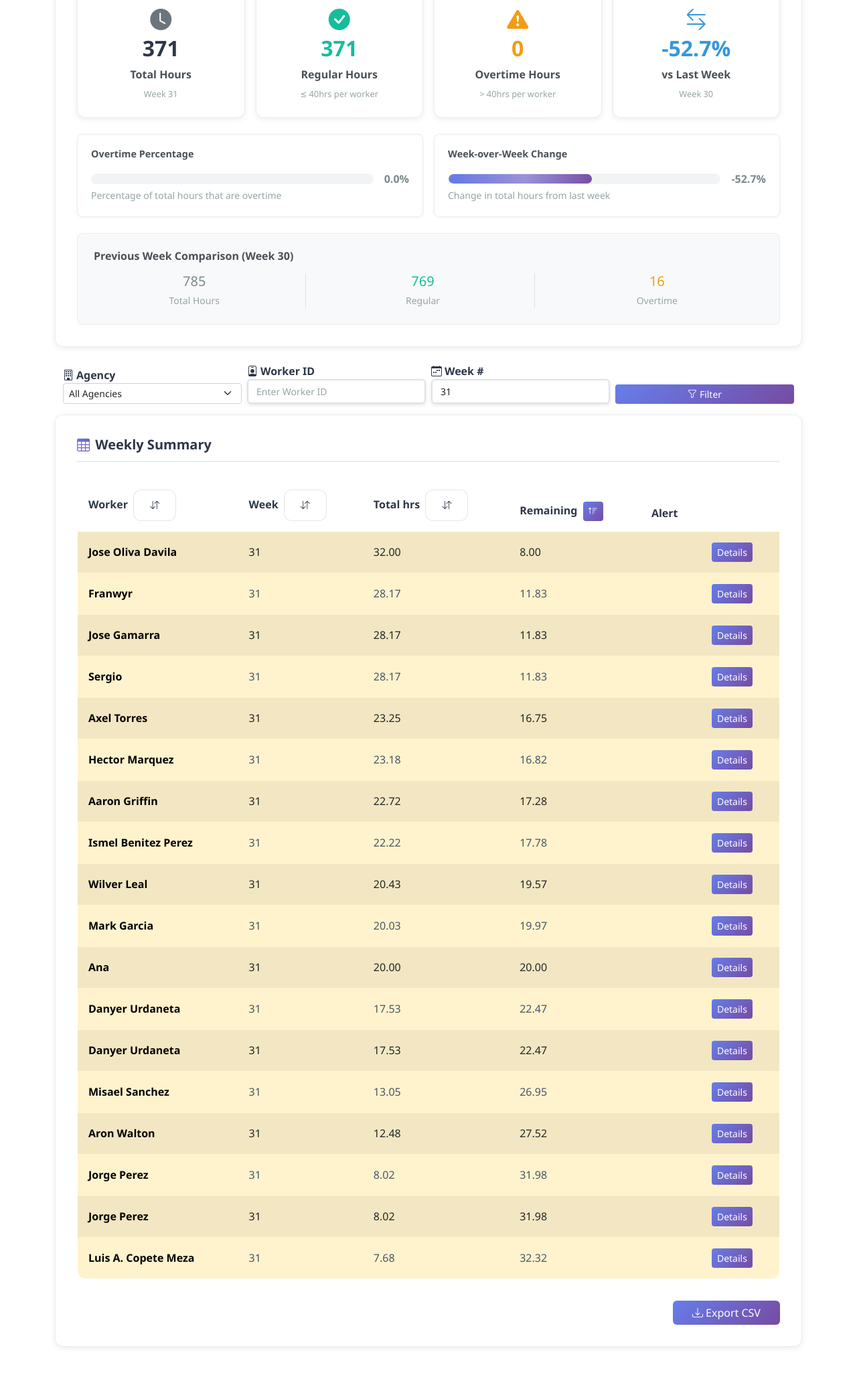
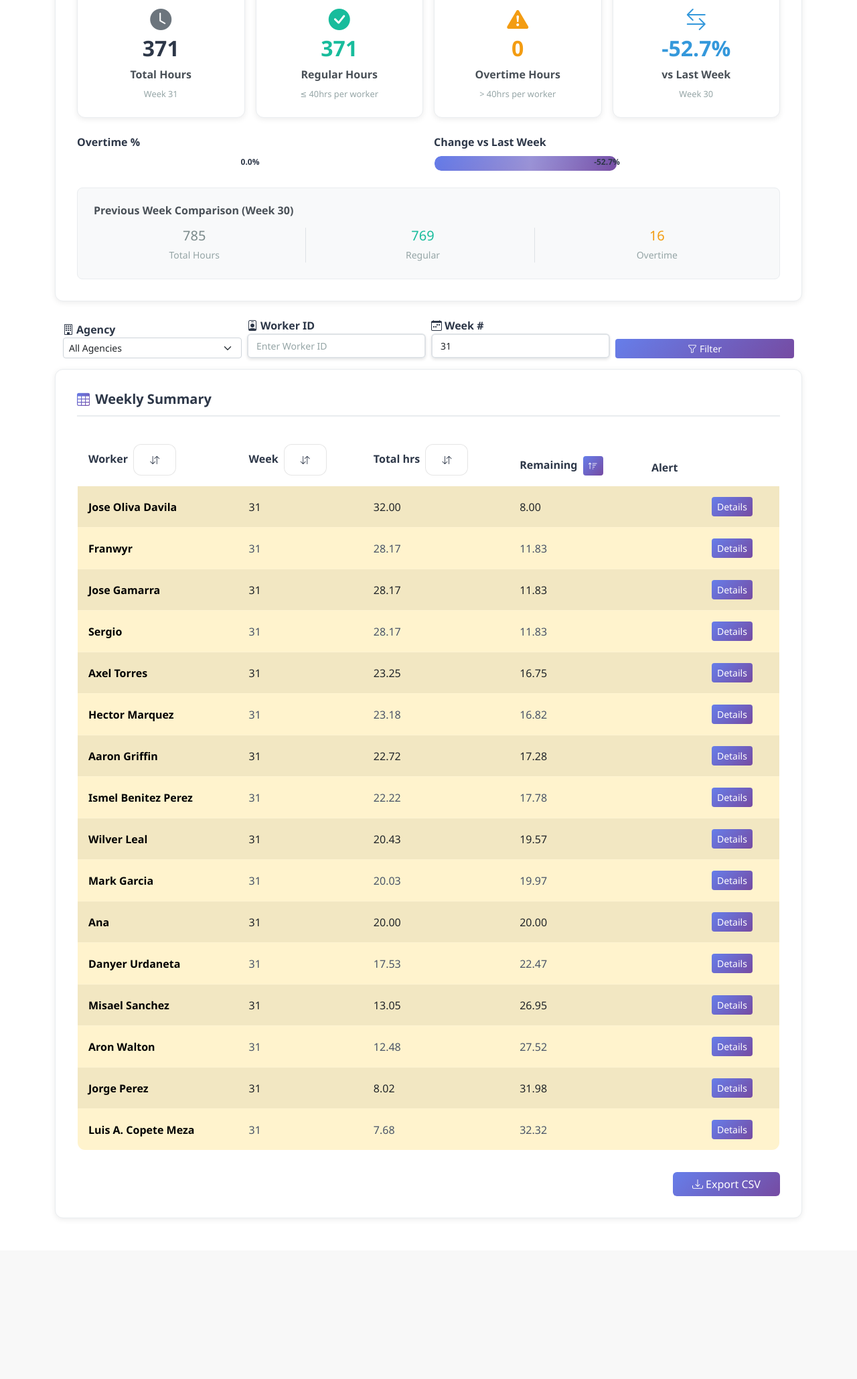
Before and after one commit to yassinebouassriaexternal-ship-it/warehouse_tracker, a Flask app: page / in a window 1280 px wide. Shown: the part 387-2446 px from the top of the page at 67% size. After the commit the page ends 2206 px from the top, so only its background shows below. Run offline with Flask 3, Linux system fonts and the light colour scheme; some libraries are stand-ins or nearby versions.

Commit message:
Update dashboard, utils, and database - backup created on 2025-08-01

```diff
--- a/app/routes/dashboard.py
+++ b/app/routes/dashboard.py
@@ -98,9 +98,9 @@
 
     # Process the timesheet data
     processed_df, summary_full = process_timesheet(df.copy())
-    # Ensure summary has 'Agency' column for filtering
-    if 'Agency' in df.columns and 'Agency' not in summary_full.columns:
-        summary_full = summary_full.merge(df[['worker_id', 'Agency']].drop_duplicates(), on='worker_id', how='left')
+    # Remove this merge, as it can reintroduce duplicates:
+    # if 'Agency' in df.columns and 'Agency' not in summary_full.columns:
+    #     summary_full = summary_full.merge(df[['worker_id', 'Agency']].drop_duplicates(), on='worker_id', how='left')
 
     # --- Metrics Calculation (use full summary for hours, filtered summary for workers) ---
     current_week_num = int(request.args.get('week', '') or datetime.today().isocalendar()[1])
@@ -134,8 +134,8 @@
         summary = summary[summary['week'] == selected_week]
         week_filter = str(selected_week)
     if agency_filter:
-        if 'Agency' in summary.columns:
-            summary = summary[summary['Agency'] == agency_filter]
+        if 'agencies_worked' in summary.columns:
+            summary = summary[summary['agencies_worked'].str.contains(agency_filter, na=False)]
     if worker_filter:
         summary = summary[summary['worker_id'] == worker_filter]
     # Calculate num_workers and avg_hours_per_worker from filtered summary
--- a/app/templates/dashboard.html
+++ b/app/templates/dashboard.html
@@ -47,12 +47,13 @@
 </div>
 
 <!-- Weekly Summary Visualization -->
-{% if summary is not none and not summary.empty %}
+{% if summary is not none %}
+  {% if not summary.empty %}
+    <!-- Weekly Summary Visualization (Overview Section) -->
     <div class="overview-section">
       <h5 class="card-title">
         <i class="bi bi-graph-up me-2"></i>Weekly Hours Overview - Week {{ chart_data.current_week }}
       </h5>
-
       <!-- Main Metrics Row -->
       <div class="row g-3 mb-4">
         <!-- Current Week Total -->
@@ -64,7 +65,6 @@
             <small class="text-muted">Week {{ chart_data.current_week }}</small>
           </div>
         </div>
-
         <!-- Regular Hours -->
         <div class="col-md-3">
           <div class="metric-card h-100">
@@ -74,7 +74,6 @@
             <small class="text-muted">≤ 40hrs per worker</small>
           </div>
         </div>
-
         <!-- Overtime Hours -->
         <div class="col-md-3">
           <div class="metric-card h-100">
@@ -84,7 +83,6 @@
             <small class="text-muted">> 40hrs per worker</small>
           </div>
         </div>
-
         <!-- Week Comparison -->
         <div class="col-md-3">
           <div class="metric-card h-100">
@@ -95,42 +93,27 @@
           </div>
         </div>
       </div>
-
       <!-- Progress Indicators -->
       <div class="row g-3 mb-4">
+        <!-- Overtime Progress Bar -->
         <div class="col-md-6">
-        <div class="progress-indicator-card">
-            <h6 class="card-title">Overtime Percentage</h6>
-            <div class="d-flex align-items-center">
-              <div class="flex-grow-1 me-3">
-                <div class="progress" style="height: 16px; background-color: #f1f3f4; border-radius: 8px;">
-                  <div class="progress-bar bg-warning" id="overtimeProgress" style="width: 0%; border-radius: 8px;"></div>
+          <label class="form-label fw-semibold">Overtime %</label>
+          <div class="progress" style="height: 24px;">
+            <div id="overtimeProgress" class="progress-bar" role="progressbar" style="width: 0%"></div>
+            <span id="overtimePercent" class="position-absolute w-100 text-center fw-bold">0%</span>
           </div>
         </div>
-              <span class="fw-bold text-dark" id="overtimePercent">0%</span>
-            </div>
-            <small class="text-muted">Percentage of total hours that are overtime</small>
-        </div>
-      </div>
-
+        <!-- Change Progress Bar -->
         <div class="col-md-6">
-        <div class="progress-indicator-card">
-            <h6 class="card-title">Week-over-Week Change</h6>
-            <div class="d-flex align-items-center">
-              <div class="flex-grow-1 me-3">
-                <div class="progress" style="height: 16px; background-color: #f1f3f4; border-radius: 8px;">
-                  <div class="progress-bar" id="changeProgress" style="width: 0%; border-radius: 8px;"></div>
-                </div>
-              </div>
-              <span class="fw-bold text-dark" id="changePercent">0%</span>
-            </div>
-            <small class="text-muted">Change in total hours from last week</small>
+          <label class="form-label fw-semibold">Change vs Last Week</label>
+          <div class="progress" style="height: 24px;">
+            <div id="changeProgress" class="progress-bar" role="progressbar" style="width: 0%"></div>
+            <span id="changePercent" class="position-absolute w-100 text-center fw-bold">0%</span>
           </div>
         </div>
       </div>
-
-    <!-- Comparison Details -->
-    <div class="comparison-section">
+      <!-- Previous Week Comparison -->
+      <div class="comparison-section mt-3">
         <h6 class="card-title">Previous Week Comparison (Week {{ chart_data.previous_week }})</h6>
         <div class="row text-center">
           <div class="col-4">
@@ -152,6 +135,7 @@
         </div>
       </div>
     </div>
+  {% endif %}
 {% endif %}
 
 <!-- Filter Section: Directly above Weekly Summary -->
@@ -204,7 +188,8 @@
 </div>
 {% endif %}
 
-{% if summary is not none and not summary.empty %}
+{% if summary is not none %}
+  {% if not summary.empty %}
     <!-- Weekly Summary Data Table -->
     <div class="data-section">
         <h5 class="card-title">
@@ -285,6 +270,11 @@
         </div>
     </div>
   {% else %}
+    <div class="alert alert-info">
+      No records found for the selected filters.
+    </div>
+  {% endif %}
+{% else %}
   <div class="alert alert-warning">
     No timesheet data available. Please upload a CSV file to get started.
   </div>
@@ -325,6 +315,7 @@
 </div>
 {% endif %}
 
+{% if summary is not none and not summary.empty %}
 <script>
 let sortDirection = {}; // Track sort direction for each column
 
@@ -496,4 +487,5 @@
   }, 100);
 });
 </script>
+{% endif %}
 {% endblock %}
--- a/app/utils.py
+++ b/app/utils.py
@@ -53,8 +53,11 @@
     # Assign a week number (using ISO week from the original date)
     df['week'] = df['date'].apply(lambda d: datetime.combine(d, datetime.min.time()).isocalendar()[1])
 
-    # Group by worker and week to compute weekly hours
-    summary = df.groupby(['worker_id', 'week']).agg(total_hours=('daily_hours', 'sum')).reset_index()
+    # Group by worker and week to compute weekly hours, aggregating agency as a comma-separated string
+    summary = df.groupby(['worker_id', 'week']).agg(
+        total_hours=('daily_hours', 'sum'),
+        agencies_worked=('agency', lambda x: ', '.join(sorted(set(str(a) for a in x if pd.notnull(a)))))
+    ).reset_index()
     summary['remaining_hours'] = 40 - summary['total_hours']
 
     def alert_status(hours):
```
Also changed, not shown: instance/warehouse.db. Lines whose indentation alone changed are shown as unchanged.
